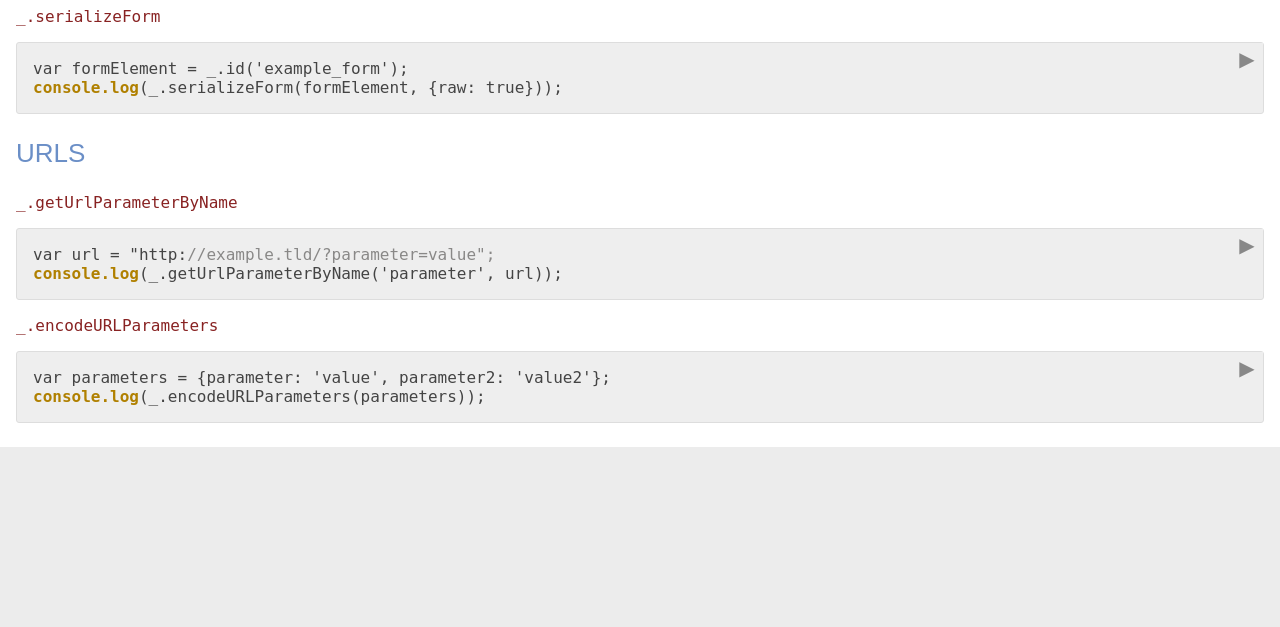
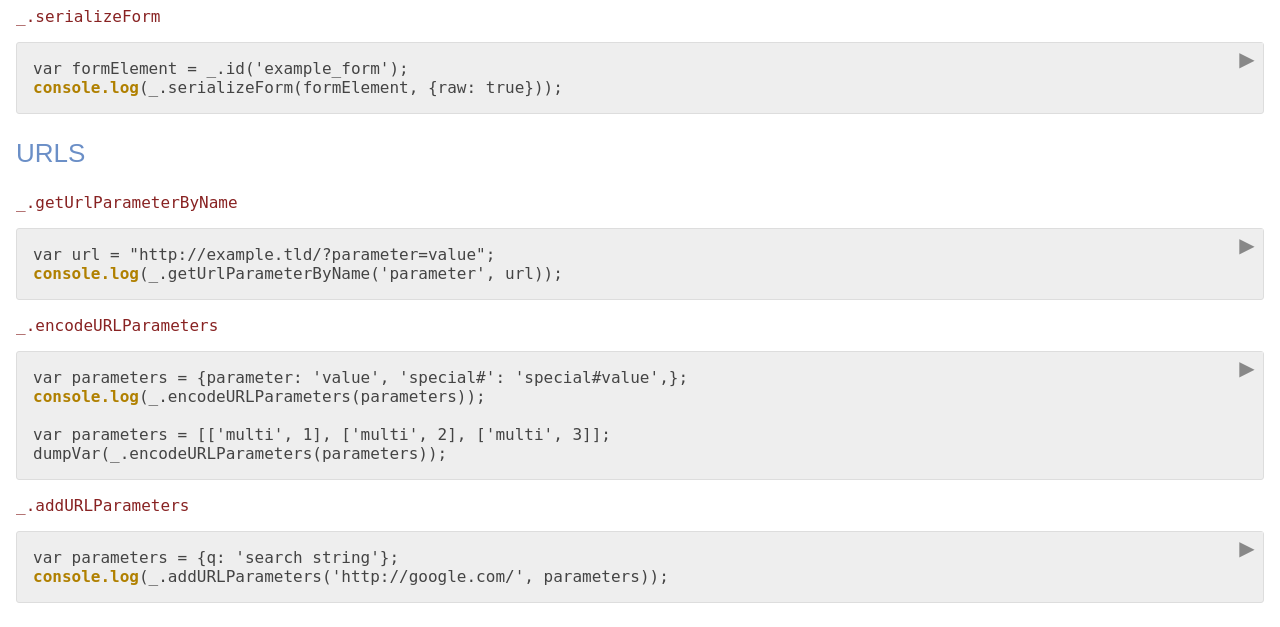
Before and after one commit to mireq/django-ajax-utils, a Django app: template sample_project/templates/utils.html in a window 1280 px wide. Shown: the part 5480-6107 px from the top of the page. Before the commit the page ends 5927 px from the top, so only its background shows below. Run offline with Django 3.2, Linux system fonts and the light colour scheme; the template is opened without the code that fills it, so the values that code supplies are empty.

Commit message:
Added addURLParameters

```diff
--- a/django_ajax_utils/static/django_ajax_utils/js/utils.js
+++ b/django_ajax_utils/static/django_ajax_utils/js/utils.js
@@ -837,13 +837,37 @@ var getUrlParameterByName = function(name, url) {
 };
 
 var encodeURLParameters = function(parameters) {
+	var urlParameterList = parameters;
+	if (!Array.isArray(parameters)) {
+		urlParameterList = dictToPairs(urlParameterList);
+	}
 
+	var urlComponents = [];
+	forEach(urlParameterList, function(parameter) {
+		urlComponents.push(encodeURIComponent(parameter[0]) + '=' + encodeURIComponent(parameter[1]));
+	});
+	return urlComponents.join('&');
+};
+
+var addURLParameters = function(url, parameters) {
+	var encodedParameters = encodeURLParameters(parameters);
+	var finalUrl = url;
+	if (encodedParameters.length > 0) {
+		if (finalUrl.indexOf('?') === -1) {
+			finalUrl += '?' + encodedParameters;
+		}
+		else {
+			finalUrl += '&' + encodedParameters;
+		}
+	}
+	return finalUrl;
 };
 
 window._utils.serializeFormElement = serializeFormElement;
 window._utils.serializeForm = serializeForm;
 window._utils.getUrlParameterByName = getUrlParameterByName;
-window._utils.encodeURLParameters = getUrlParameterByName;
+window._utils.encodeURLParameters = encodeURLParameters;
+window._utils.addURLParameters = addURLParameters;
 
 
 if (!Function.prototype.bind) {
--- a/sample_project/static/js/run_utils.js
+++ b/sample_project/static/js/run_utils.js
@@ -25,7 +25,7 @@ var runable = function(runElement) {
 
 	self.code = runElement.textContent;
 	var code = runElement.innerHTML;
-	code = code.replace(/(\/\/.*)$/gm, '<span class="comment">$1</span>');
+	code = code.replace(/(\/\/[^"']*)$/gm, '<span class="comment">$1</span>');
 	code = code.replace('dumpVar', '<span class="std">console.log</span>');
 	runElement.innerHTML = code;
 
--- a/sample_project/templates/utils.html
+++ b/sample_project/templates/utils.html
@@ -312,8 +312,18 @@ dumpVar(_.getUrlParameterByName('parameter', url));
 <p><code>_.encodeURLParameters</code></p>
 
 <pre class="run">
-var parameters = {parameter: 'value', parameter2: 'value2'};
+var parameters = {parameter: 'value', 'special#': 'special#value',};
+dumpVar(_.encodeURLParameters(parameters));
+
+var parameters = [['multi', 1], ['multi', 2], ['multi', 3]];
 dumpVar(_.encodeURLParameters(parameters));
 </pre>
 
+<p><code>_.addURLParameters</code></p>
+
+<pre class="run">
+var parameters = {q: 'search string'};
+dumpVar(_.addURLParameters('http://google.com/', parameters));
+</pre>
+
 {% endblock %}
```
